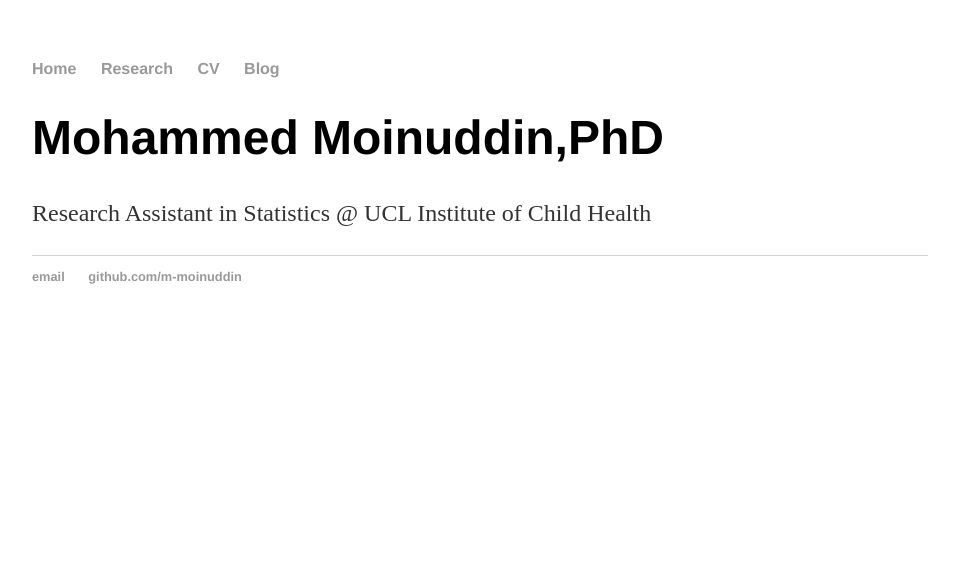
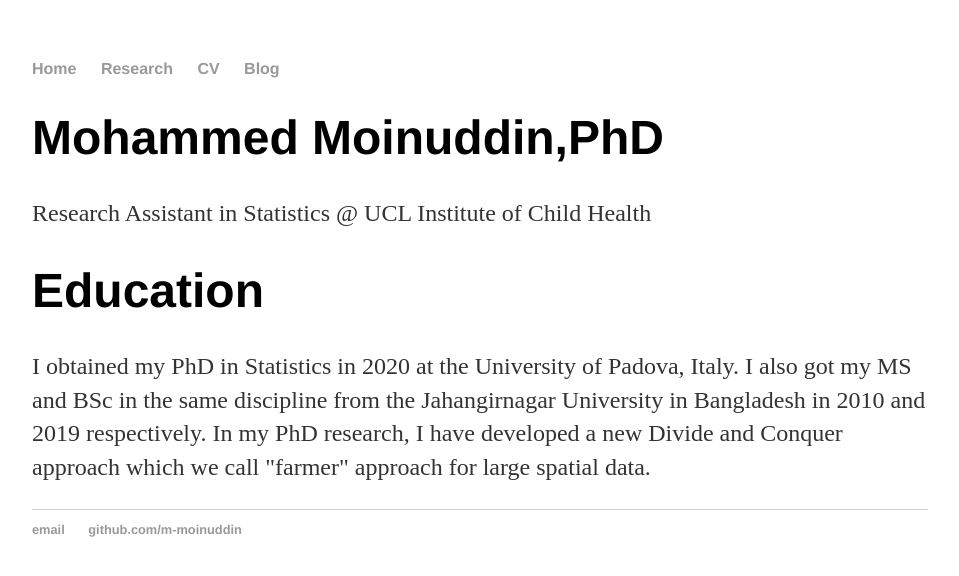
Before and after one commit to m-moinuddin/m-moinuddin.github.io, a Jekyll site: the page built from index.html, in a window 1280 px wide. Shown: the top 576 px of the page, without its empty margins (160-1119 px from the left). Built offline with Jekyll 4.4.1, drawn with Linux system fonts in a browser that asks for light colours.

Commit message:
Update index.html

```diff
--- a/index.html
+++ b/index.html
@@ -7,3 +7,8 @@ title: Mohammed Moinuddin | Medical Statistician
         <h1>Mohammed Moinuddin,PhD </h1>
 		<p>Research Assistant in Statistics @ UCL Institute of Child Health</p>
   </div><!-- /.blurb -->
+
+<div class="blurb">
+        <h1>Education </h1>
+		<p>I obtained my PhD in Statistics in 2020 at the University of Padova, Italy. I also got my MS and BSc in the same discipline from the Jahangirnagar University in Bangladesh in 2010 and 2019 respectively. In my PhD research, I have developed a new Divide and Conquer approach which we call "farmer" approach for large spatial data. </p>
+  </div><!-- /.blurb -->
```
